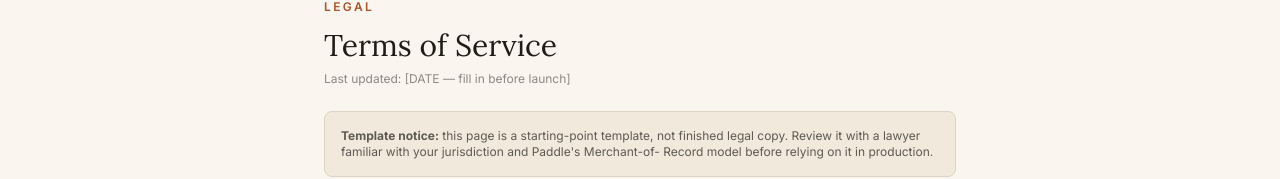
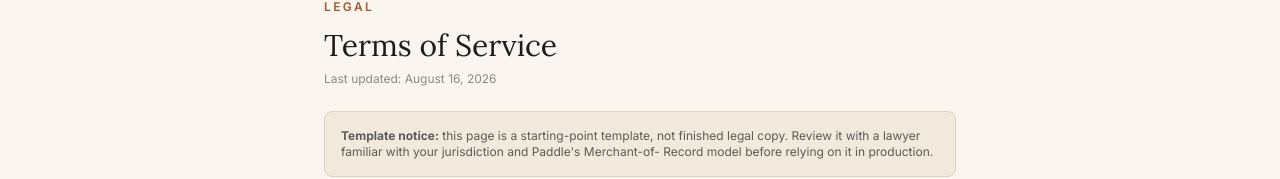
Before and after one commit to EnigmaGithub1/Fluent-system-website1, a Next.js app: page /legal/terms in a window 1280 px wide. Shown: the part 166-345 px from the top of the page. Built offline with nearby package versions, Linux system fonts and the light colour scheme; no server answers.

Commit message:
Update page.tsx

```diff
--- a/src/app/legal/terms/page.tsx
+++ b/src/app/legal/terms/page.tsx
@@ -3,7 +3,7 @@ import LegalPageShell from '@/components/LegalPageShell';
 
 export default function TermsPage() {
   return (
-    <LegalPageShell title="Terms of Service" updated="[DATE — fill in before launch]">
+    <LegalPageShell title="Terms of Service" updated="August 16, 2026">
 
 
       <h2>What you're buying</h2>
@@ -46,7 +46,6 @@ export default function TermsPage() {
 
       <h2>Changes to these terms</h2>
       <p>If there are any changes to these terms that are important, you will be informed via email.</p>
-
       <h2>Contact</h2>
       <p>{process.env.SUPPORT_EMAIL || 'support@yourdomain.com'}</p>
     </LegalPageShell>
```
